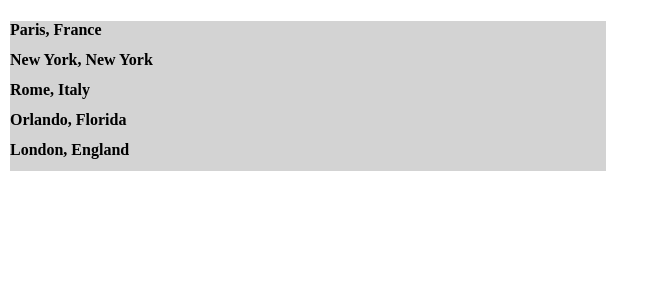
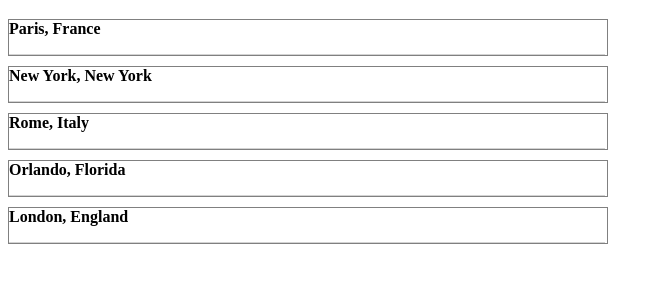
Before and after one commit to luciogutz/assignments, a plain HTML site: page 3.3-accordion/index.html in a window 1280 px wide. Shown: the part 74-356 px from the top of the page, without its empty margins (0-663 px from the left). Drawn offline with nearby package versions, Linux system fonts and the light colour scheme.

Commit message:
working on if statement

```diff
--- a/3.3-accordion/js/main.js
+++ b/3.3-accordion/js/main.js
@@ -11,6 +11,11 @@ $(function(){
 
     $clickedElement.addClass("more__info");
 
+    // if (#clickedElement.hasClass("more__info")) {
+    //     .removeClass("more__info");
+    // }
+
+
   });
 
 });
--- a/3.3-accordion/styles/main.css
+++ b/3.3-accordion/styles/main.css
@@ -8,33 +8,40 @@
 .info {
   font-family: georgia serif;
   /*display: inline-block;*/
-  width: 600px;
+  width: 594px;
+  background-color: white;
+  border: solid lightgrey 1px;
+  color: black;
 }
 .ul__details {
-  padding: 2px;
+  width: 600px;
+  padding-left: 0px;
 }
 
 .booking {
   border: solid 2px darkblue;
   text-decoration: none;
-  background-color: blue;
+  background-color: grey;
   padding: 4px;
   color: white;
   border-radius: 8px;
 }
 
 .destination__details {
-  height: 30px;
+  margin-top: 10px;
+  height: 35px;
   overflow: hidden;
   margin-right: 0;
-  background-color: lightgrey;
+  border: solid grey 1px;
 }
 
 .more__info {
   height:200px;
+  background-color: blue;
+  color: white;
 }
 
 .wrapper {
   height: 800px;
-  width: 600px;
+  width: 620px;
 }
```
